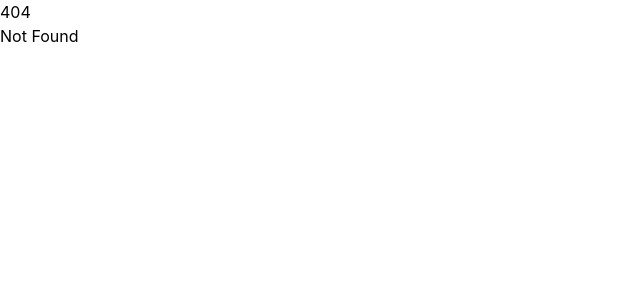
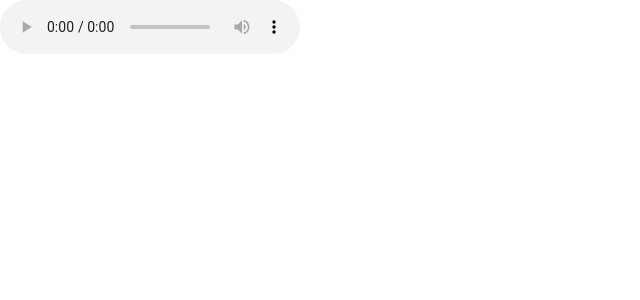
Before and after one commit to FidiH/Tyss-gabut, a SvelteKit app: page /pidi in a window 1280 px wide. Before the commit this address had no page. Shown: the top 300 px of the page, without its empty margins (0-640 px from the left). Built offline with nearby package versions, Linux system fonts and the light colour scheme.

Commit message:
buat arahan audio

```diff
--- /dev/null
+++ b/src/routes/pidi/+page.svelte
@@ -0,0 +1,7 @@
+<script>
+
+</script>
+
+<section>
+  <audio src="/jangan-tanya-kenapa-aku-begini-karena-ini-adalah-style-saya/i-say.mp3" controls></audio>
+</section>
```
Also changed, not shown: 1 other file (tests, documents, lock files or other folders).
